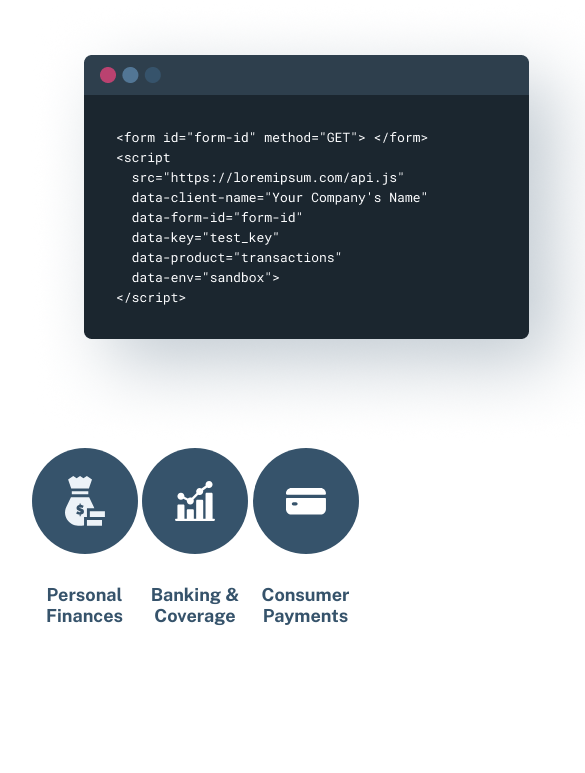
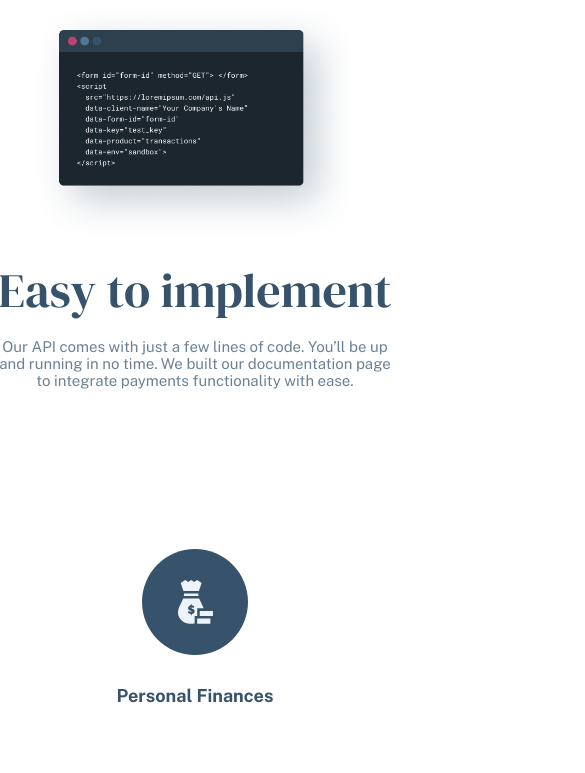
Before and after one commit to forger6969/collab_project_2, a plain HTML site: page index.html in a window 390 px wide. Shown: the top 773 px of the page, 585 px wide, since content can reach past the window. Drawn offline with nearby package versions, Linux system fonts and the light colour scheme.

Commit message:
finish responsive

```diff
--- a/index.html
+++ b/index.html
@@ -29,7 +29,7 @@
                 <div class="main-wrapper-2">
 
                     <div class="main-2-left">
-                        <img src="./images/Group 14.png" alt="">
+                        <img class="main-2-left-img" src="./images/Group 14.png" alt="">
                     </div>
 
                     <div class="main-2-right">
--- a/style.css
+++ b/style.css
@@ -102,14 +102,206 @@
     padding-top: 30px;
 }
 
-.footer-left{
+.footer-left {
     display: flex;
     align-items: center;
     gap: 50px;
 }
 
-.footer-right{
+.footer-right {
     display: flex;
     align-items: center;
     gap: 30px;
 }
+
+@media screen and (max-width:1209px) {
+
+    .main-2-left-img {
+        width: 500px;
+    }
+
+    .main-2-right-item {
+        font-size: 44px;
+    }
+}
+
+@media screen and (max-width:1016px) {
+
+    .main-2-left-img {
+        width: 460px;
+    }
+
+    .main-wrapper-2 {
+        gap: 10px;
+        justify-content: none;
+    }
+
+    .main-2-right-text {
+        font-size: 13.5px;
+        width: 380px;
+    }
+
+    .main-2-right-item {
+        width: 365px;
+    }
+
+}
+
+@media screen and (max-width:902px) {
+
+    .main-2-left-img {
+        width: 410px;
+    }
+
+    .main-2-right-text {
+        width: 350px;
+        width: 330px;
+    }
+
+    .main-2-right-item {
+        font-size: 40px;
+        width: 330px;
+    }
+
+
+
+}
+
+@media screen and (max-width:835px) {
+    .main-wrapper-2 {
+        flex-direction: column;
+    }
+
+    .main-2-left-img{
+        width: 500px;
+    }
+
+    .main-2-right-item{
+        font-size: 48px;
+        text-align: center;
+        width: 400px;
+        margin: 0 auto;
+    }
+
+    .main-2-right-text{
+        width: 573px;
+        text-align: center;
+    }
+
+    .main-2-right{
+        display: flex;
+        flex-direction: column;
+        gap: 15px;
+    }
+
+    .main-wrapper-2{
+        padding-bottom: 100px;
+    }
+
+}
+
+@media  screen and (max-width:628px) {
+
+    .card-circle{
+        width: 90px;
+        height: 90px;
+    }
+
+    .card-circle img{
+        width: 35px;
+    }
+
+    .main-wrapper-3{
+        display: flex;
+        justify-content: space-between;
+    }
+
+    .card-text{
+        font-size: 16px;
+    }
+
+    .footer-right{
+        display: none;
+    }
+
+    .footer-left{
+        justify-content: space-between;
+        width: 100%;
+    }
+
+}
+
+@media screen and (max-width:574px) {
+
+    .main-2-right-text{
+        width: 400px;
+    }
+
+    .main-2-left-img{
+        width: 400px;
+    }
+
+    .main-wrapper-3{
+        align-items: center;
+    }
+
+}
+
+@media screen and (max-width:489px) {
+
+    .main-wrapper-3{
+        flex-direction: column;
+        gap: 130px;
+    }
+
+    .card-circle{
+        width: 106px;
+        height: 106px;
+    }
+
+    .card-text{
+        font-size: 18px;
+    }
+
+    .main-2-right-text{
+        font-size: 15px;
+        width: 100%;
+    }
+
+    .main-2-left-img{
+        width: 100%;
+    }
+
+    .footer{
+        height: 353px;
+
+    }
+
+    .footer-left{
+        flex-direction: column;
+    }
+
+    .footer-logo{
+        width: 135px;
+    }
+
+    .footer-link{
+        font-size: 15px;
+    }
+
+    .footer-list{
+        flex-direction: column;
+    }
+
+    .footer-right{
+        display: flex;
+        align-items: center;
+        justify-content: center;
+        padding-top: 30px;
+    }
+
+    .footer-wrapper{
+        flex-direction: column;
+    }
+
+}
```
